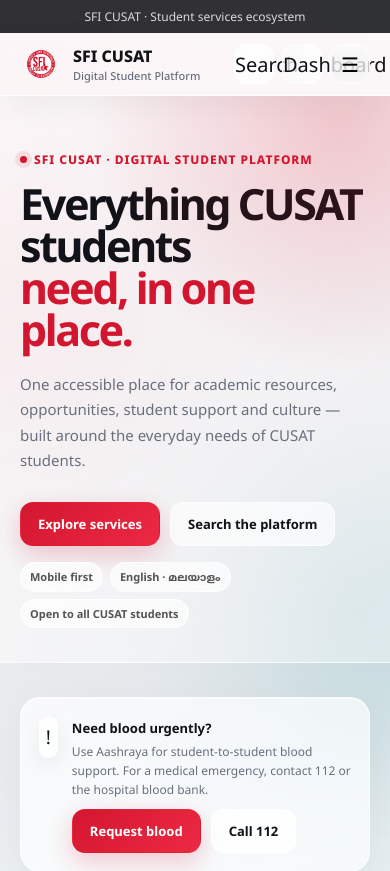
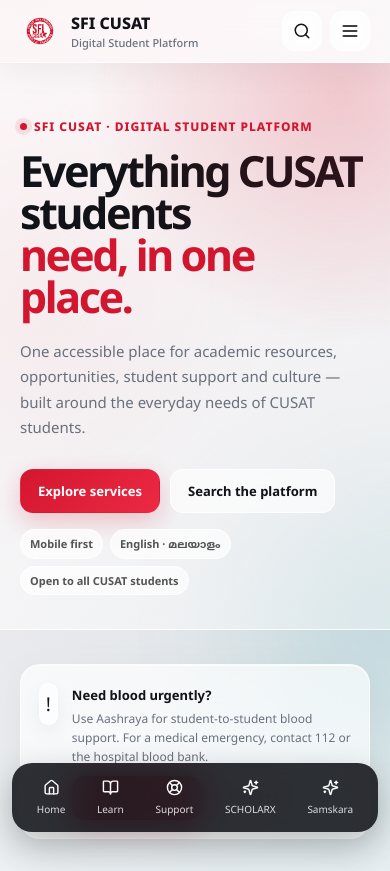
Before and after one commit to Com-Adarsh/Sficusatapp-, a Next.js app: page / in a window 390 px wide. Shown: the top 871 px of the page. Built offline with nearby package versions, Linux system fonts and the light colour scheme.

Commit message:
refactor: apply reference mobile-first navigation

```diff
--- a/app/components/SiteHeader.tsx
+++ b/app/components/SiteHeader.tsx
@@ -1,19 +1,66 @@
 "use client";
-import {useState} from "react";
-const primary=[["Study Resources · Abhimanyu","/resources"],["SCHOLARX","/opportunities"],["Blood Support · Aashraya","/aashraya"],["Scribe Support · Sahayi","/sahayi"],["Campus Culture · Samskara","/samskara"],["Student Support","/support"],["Updates","/updates"]];
-export default function SiteHeader(){
- const[open,setOpen]=useState(false);
- return <header className="site-header">
-  <div className="top"><div className="shell topin"><span>SFI CUSAT · Student services ecosystem</span><span>English · മലയാളം</span></div></div>
-  <nav className="nav"><div className="shell navin">
+
+import { useState } from "react";
+import { BookOpen, CircleUserRound, Home, LifeBuoy, Menu, Search, Sparkles, X } from "lucide-react";
+
+const primary = [
+  ["home", "Home", "/"],
+  ["learn", "Learn", "/resources"],
+  ["support", "Support", "/support"],
+  ["scholarx", "SCHOLARX", "/opportunities"],
+  ["samskara", "Samskara", "/samskara"],
+  ["profile", "Profile", "/profile"],
+];
+
+const icons: Record<string, React.ReactNode> = {
+  home: <Home size={17} aria-hidden="true" />,
+  learn: <BookOpen size={17} aria-hidden="true" />,
+  support: <LifeBuoy size={17} aria-hidden="true" />,
+  scholarx: <Sparkles size={17} aria-hidden="true" />,
+  samskara: <Sparkles size={17} aria-hidden="true" />,
+  profile: <CircleUserRound size={17} aria-hidden="true" />,
+};
+
+export default function SiteHeader() {
+  const [open, setOpen] = useState(false);
+
+  return (
+    <header className="reference-header">
+      <nav className="nav">
+        <div className="shell navin">
           <a className="brand" href="/" aria-label="SFI CUSAT Digital Student Platform home">
-    <img src="/logos/sfi-cusat.png" alt="SFI CUSAT logo" style={{width:42,height:42,objectFit:"contain",borderRadius:10,flexShrink:0}} />
+            <img src="/logos/sfi-cusat.png" alt="SFI CUSAT logo" style={{ width: 40, height: 40, objectFit: "contain", borderRadius: 10, flexShrink: 0 }} />
             <span>SFI CUSAT<small>Digital Student Platform</small></span>
           </a>
-   <div className="links desktop-links">{primary.map(([t,h])=><a key={h} href={h}>{t}</a>)}</div>
-   <div className="nav-actions"><a className="icon-btn" href="/search" aria-label="Search">Search</a><a className="icon-btn" href="/dashboard" aria-label="My dashboard">Dashboard</a><a className="btn primary desktop-sign" href="/sign-in">Sign in</a><button className="menu-btn" onClick={()=>setOpen(!open)} aria-expanded={open} aria-label="Menu">☰</button></div>
+          <div className="links reference-links desktop-links" aria-label="Main navigation">
+            {primary.map(([key, label, href]) => (
+              <a key={key} href={href}><span className="nav-icon">{icons[key]}</span>{label}</a>
+            ))}
           </div>
-  {open&&<div className="mobile-menu"><div className="shell">{primary.map(([t,h])=><a key={h} href={h} onClick={()=>setOpen(false)}>{t}<span>→</span></a>)}<a href="/dashboard">Dashboard <span>→</span></a><a href="/profile">Profile <span>→</span></a><a href="/sign-in">Sign in <span>→</span></a></div></div>}
+          <div className="nav-actions">
+            <a className="icon-btn reference-icon" href="/search" aria-label="Search"><Search size={18} aria-hidden="true" /></a>
+            <a className="btn primary desktop-sign reference-sign" href="/sign-in">Sign in</a>
+            <button className="menu-btn" onClick={() => setOpen(!open)} aria-expanded={open} aria-label={open ? "Close menu" : "Open menu"}>
+              {open ? <X size={20} /> : <Menu size={20} />}
+            </button>
+          </div>
+        </div>
+        {open && (
+          <div className="mobile-menu reference-mobile-menu">
+            <div className="shell">
+              {primary.map(([key, label, href]) => (
+                <a key={key} href={href} onClick={() => setOpen(false)}><span>{icons[key]}{label}</span><span>→</span></a>
+              ))}
+              <a href="/sign-in" onClick={() => setOpen(false)}>Sign in <span>→</span></a>
+            </div>
+          </div>
+        )}
+      </nav>
+      <nav className="mobilebar reference-mobilebar" aria-label="Mobile navigation">
+        {primary.slice(0, 5).map(([key, label, href]) => (
+          <a key={key} href={href}><b>{icons[key]}</b>{label}</a>
+        ))}
       </nav>
     </header>
+  );
 }
```
Lines whose indentation alone changed are shown as unchanged.
